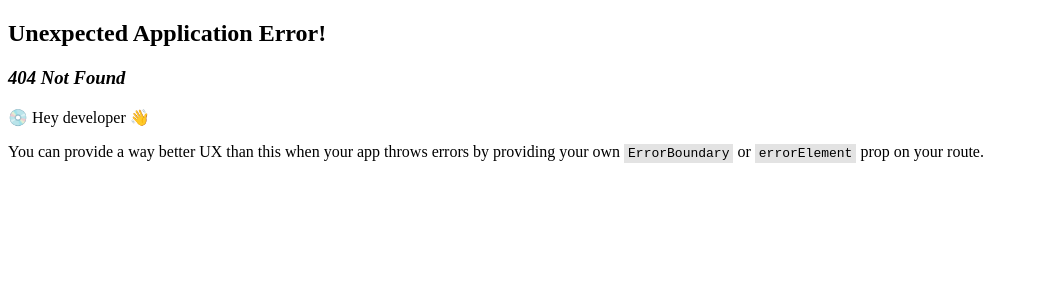
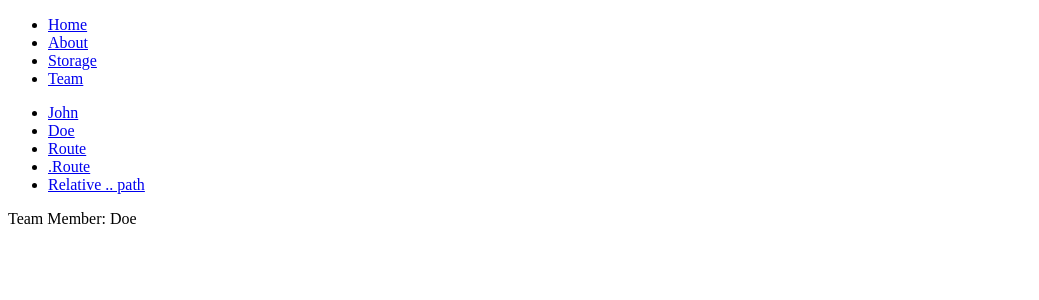
Before and after one commit to eashikanaznin/react_learnings, a React (Vite) app: page /team/doe in a window 1280 px wide. Before the commit this address had no page. Shown: the top 300 px of the page, without its empty margins (0-1039 px from the left). Built offline with nearby package versions, Linux system fonts and the light colour scheme.

Commit message:
Nested route

```diff
--- a/src/Nav.jsx
+++ b/src/Nav.jsx
@@ -1,12 +1,12 @@
-import { Link } from "react-router-dom"
+import { NavLink } from "react-router-dom"
 export function Nav(){
   return (
     <nav>
     <ul>
-      <li><Link to = "/" >Home</Link></li>
-      <li><Link to = "/about" >About</Link></li>
-      <li><Link to = "/storage" >Storage</Link></li>
-
+      <li><NavLink to = "/" >Home</NavLink></li>
+      <li><NavLink to = "/about" >About</NavLink></li>
+      <li><NavLink to = "/storage" >Storage</NavLink></li>
+      <li><NavLink to = "/team" >Team</NavLink></li>
     </ul>
    </nav>
   )
--- /dev/null
+++ b/src/TeamNavLayout.jsx
@@ -0,0 +1,16 @@
+import { NavLink } from "react-router-dom"
+
+export function TeamNavLayout(){
+  return (
+    <nav>
+    <ul>
+      <li><NavLink to = "john" >John</NavLink></li>
+      <li><NavLink to = "doe" >Doe</NavLink></li>
+      <li><NavLink to = ".." >Route</NavLink></li>
+      <li><NavLink to = "." >.Route</NavLink></li>
+      <li><NavLink to = ".." relative="path">Relative .. path</NavLink></li>
+
+    </ul>
+   </nav>
+  )
+}
--- a/src/pages/About.jsx
+++ b/src/pages/About.jsx
@@ -3,7 +3,7 @@ import { Nav } from "../Nav";
 export function About(){
   return (
     <>
-    <Nav/>
+
     About
     </>
   )
--- a/src/pages/Home.jsx
+++ b/src/pages/Home.jsx
@@ -3,7 +3,7 @@ import { Nav } from "../Nav";
 export function Home(){
   return (
     <>
-    <Nav/>
+
     Home
     </>
   )
--- a/src/pages/Storage.jsx
+++ b/src/pages/Storage.jsx
@@ -3,7 +3,7 @@ import { Nav } from "../Nav"
 export function Storage(){
   return (
     <>
-    <Nav/>
+
     Storage
     </>
 
--- /dev/null
+++ b/src/pages/Team.jsx
@@ -0,0 +1,12 @@
+import { useOutletContext } from "react-router"
+
+export function Team(){
+  const val = useOutletContext()
+  return (
+    <>
+    <span>{ val }</span>
+    <h1>"Team Member List::"</h1>
+    </>
+
+  )
+}
--- /dev/null
+++ b/src/pages/TeamMember.jsx
@@ -0,0 +1,8 @@
+export function TeamMember({ name }){
+  return (
+    <>
+    Team Member: { name }
+    </>
+
+  )
+}
--- a/src/router.jsx
+++ b/src/router.jsx
@@ -1,10 +1,47 @@
-import { createBrowserRouter } from "react-router-dom";
+import { Outlet, createBrowserRouter } from "react-router-dom";
 import { Home } from "./pages/Home";
 import { About } from "./pages/About";
 import { Storage } from "./pages/Storage";
+import { Team } from "./pages/Team";
+import { Nav } from "./Nav";
+import { TeamMember } from "./pages/TeamMember";
+import { TeamNavLayout } from "./TeamNavLayout";
 
 export const router = createBrowserRouter([
-  { path: "/" , element: <Home />},
-  { path: "/Storage" , element: <Storage />},
-  { path: "/About" , element: <About />},
-])
+  {
+    element: <NavLayout />,
+    errorElement: <h1>Error</h1>,
+    children: [
+      { path: "/", element: <Home /> },
+      { path: "/storage", element: <Storage />,  errorElement: <h1>Storage Error</h1> },
+      { path: "/about", element: <About /> },
+      {
+        path: "/team",
+        element: <TeamNav />,
+        children: [
+          { index: true, element: <Team /> },
+          { path: "john", element: <TeamMember name="John" /> },
+          { path: "doe", element: <TeamMember name="Doe" /> },
+        ],
+      },
+    ],
+  },
+]);
+
+function NavLayout() {
+  return (
+    <>
+      <Nav />
+      <Outlet />
+    </>
+  );
+}
+
+function TeamNav () {
+  return (
+    <>
+      <TeamNavLayout context = "Hi from the outlet" />
+      <Outlet />
+    </>
+  );
+}
```
